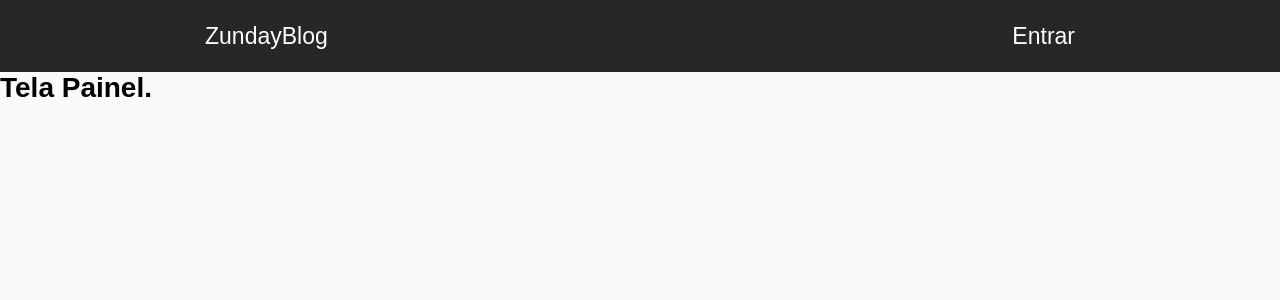
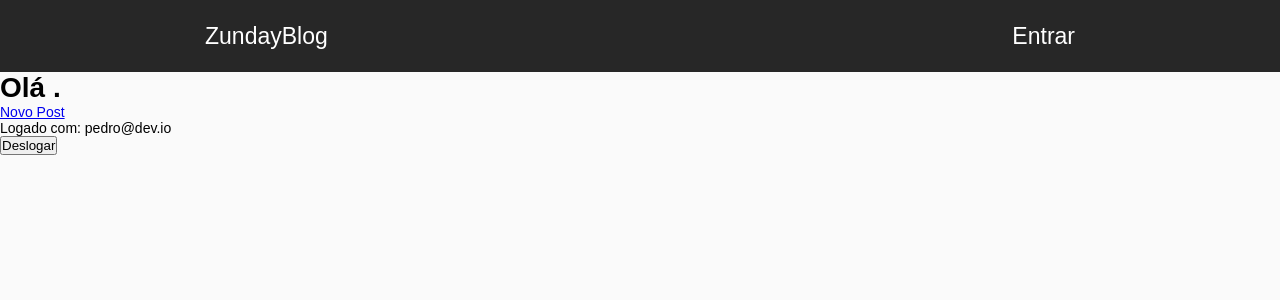
Before and after one commit to pedrogiampietro/zunday-blog, a React (Create React App) app: page /dashboard in a window 1280 px wide. Shown: the top 300 px of the page. Built offline with nearby package versions, Linux system fonts and the light colour scheme; no server answers; sample sign-in values are in the browser's storage.

Commit message:
Adicionado Dashboard

```diff
--- a/src/components/Dashboard/index.js
+++ b/src/components/Dashboard/index.js
@@ -1,11 +1,48 @@
 import React, { Component } from 'react'
+import { Link, withRouter } from 'react-router-dom'
+import firebase from '../../firebase'
 
-export default class Dashboard extends Component {
+class Dashboard extends Component {
+
+    constructor(props) {
+        super(props)
+        this.state = {
+            nome: localStorage.nome
+        }
+
+        this.logout= this.logout.bind(this)
+    }
+
+    async componentDidMount() {
+        if (!firebase.getCurrent()) {
+            this.props.history.replace('/login')
+            return null
+        }
+
+        firebase.getCurrent((info) => {
+            localStorage.nome = info.val().nome
+            this.setState({ nome: localStorage.nome })
+        })
+    }
+
+    logout() {
+
+    }
+
     render() {
         return (
-            <div>
-                <h1>Tela Painel.</h1>
+            <div id="dashboard">
+                <div className="user-info">
+                    <h1>Olá {this.state.nome}.</h1>
+                    <Link to='/dashboard/new'>Novo Post</Link>
+                </div>
+                <p>Logado com: pedro@dev.io</p>
+                <button type="submit"
+                onClick={() => this.logout()}
+                >Deslogar</button>
             </div>
         )
     }
 }
+
+export default withRouter(Dashboard)
--- a/src/firebase.js
+++ b/src/firebase.js
@@ -45,6 +45,17 @@
         return app.auth().currentUser && app.auth().currentUser.email
     }
 
+    async getUserName(callback) {
+        if (!app.auth().currentUser) {
+            return null
+        }
+
+        const uid = app.auth().currentUser.uid
+        await app.database().ref('usuarios').child(uid)
+        .once('value')
+        .then(callback)
+    }
+
 }
 
 
```
